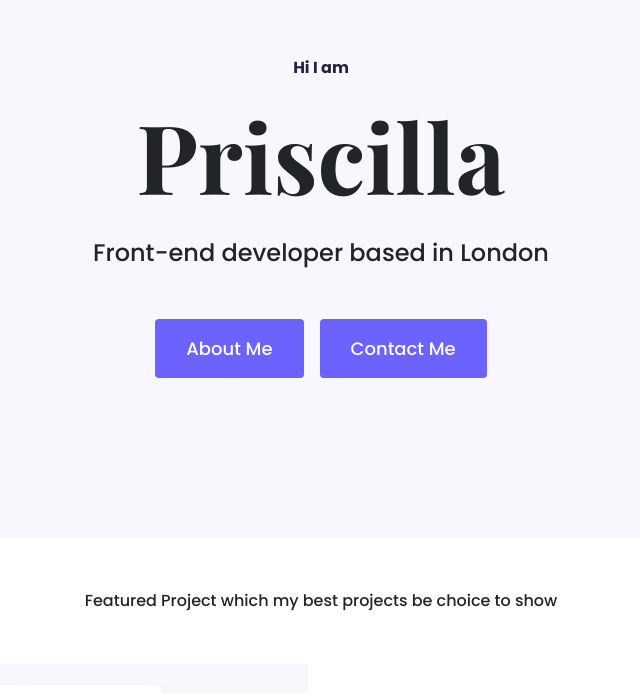
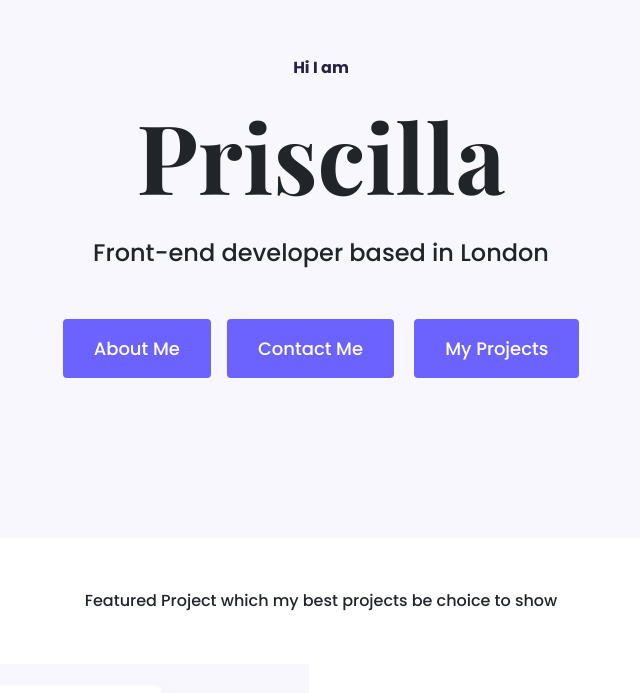
Before and after one commit to lilacilla/portfolio-project, a plain HTML site: page index.html in a window 1280 px wide. Shown: the part 107-800 px from the top of the page, without its empty margins (319-959 px from the left). Drawn offline with nearby package versions, Linux system fonts and the light colour scheme.

Commit message:
Update index.html

```diff
--- a/index.html
+++ b/index.html
@@ -35,7 +35,8 @@
 
       <div>
         <a href="/about.html" class="btn btn-branding me-3">About Me</a
-        ><a href="#" class="btn btn-branding">Contact Me</a>
+        ><a href="#" class="btn btn-branding me-3">Contact Me</a>
+        <a href="/work.html" class="btn btn-branding">My Projects</a>
       </div>
     </div>
     <p class="text-center m-5">
```
